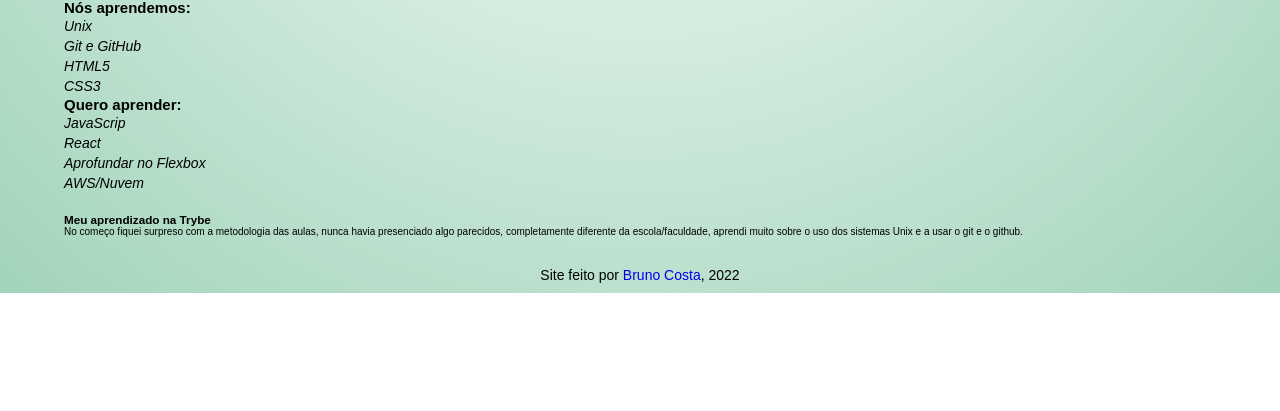
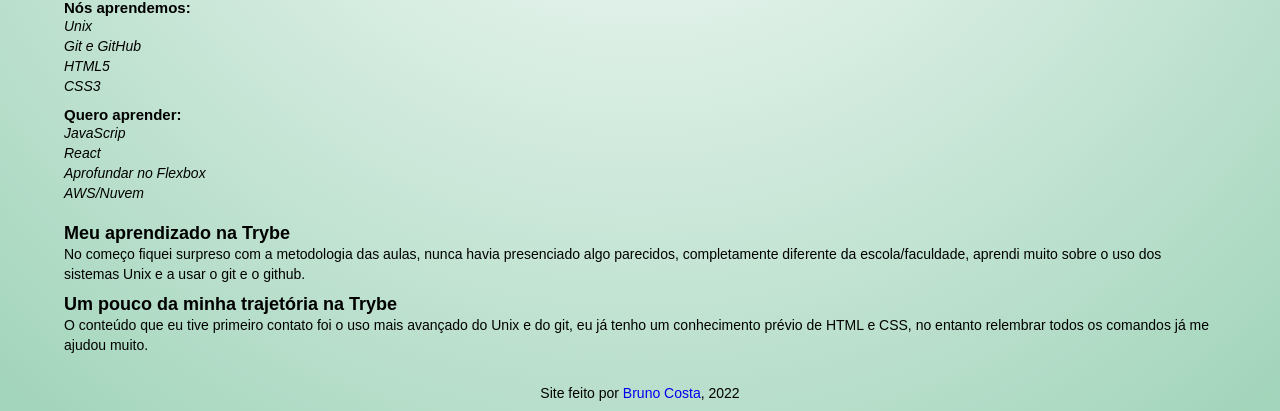
Before and after one commit to brunocostak/Projeto-Trybe-01, a plain HTML site: page index.html in a window 1280 px wide. Shown: the part 1072-1483 px from the top of the page. Before the commit the page ends 1365 px from the top, so only its background shows below. Drawn offline with Linux system fonts and the light colour scheme; a web font is replaced by a local one.

Commit message:
Adicionado section com a trajetória dentro da Trybe

```diff
--- a/index.html
+++ b/index.html
@@ -40,6 +40,12 @@
                     usar o git e o github.
                 </p>
             </article>
+            <section>
+                <h3>Um pouco da minha trajetória na Trybe</h3>
+                <p>O conteúdo que eu tive primeiro contato foi o uso mais avançado do Unix e do git,
+                     eu já tenho um conhecimento prévio de HTML e CSS, no entanto relembrar todos os comandos
+                    já me ajudou muito.</p>
+            </section>
         </section>
         <footer>
             <p>Site feito por <a target="_blank" href="https://brunocostak.github.io/">Bruno Costa</a>, 2022</p>
--- a/style.css
+++ b/style.css
@@ -58,11 +58,18 @@ h1{
     font-style: italic;
     line-height: 2rem;
 }
-.container h2:nth-of-type(2){
+.licoes h2:nth-of-type(2){
     margin-top: 1rem;
 }
 .container-article{
     margin-top: 2rem;
+}
+.container-article h3{
+    font-size: 1.8rem;
+}
+.container-article p{
+    font-size: 1.4rem;
+    line-height: 2rem;
 }
 footer{
     text-align: center;
@@ -70,6 +77,9 @@ footer{
     margin-bottom: 1rem;
     font-size: 1.4rem;
 }
+h3{
+    margin-top: 1rem;
+}
 footer a{
     text-decoration: none;
 }
```
